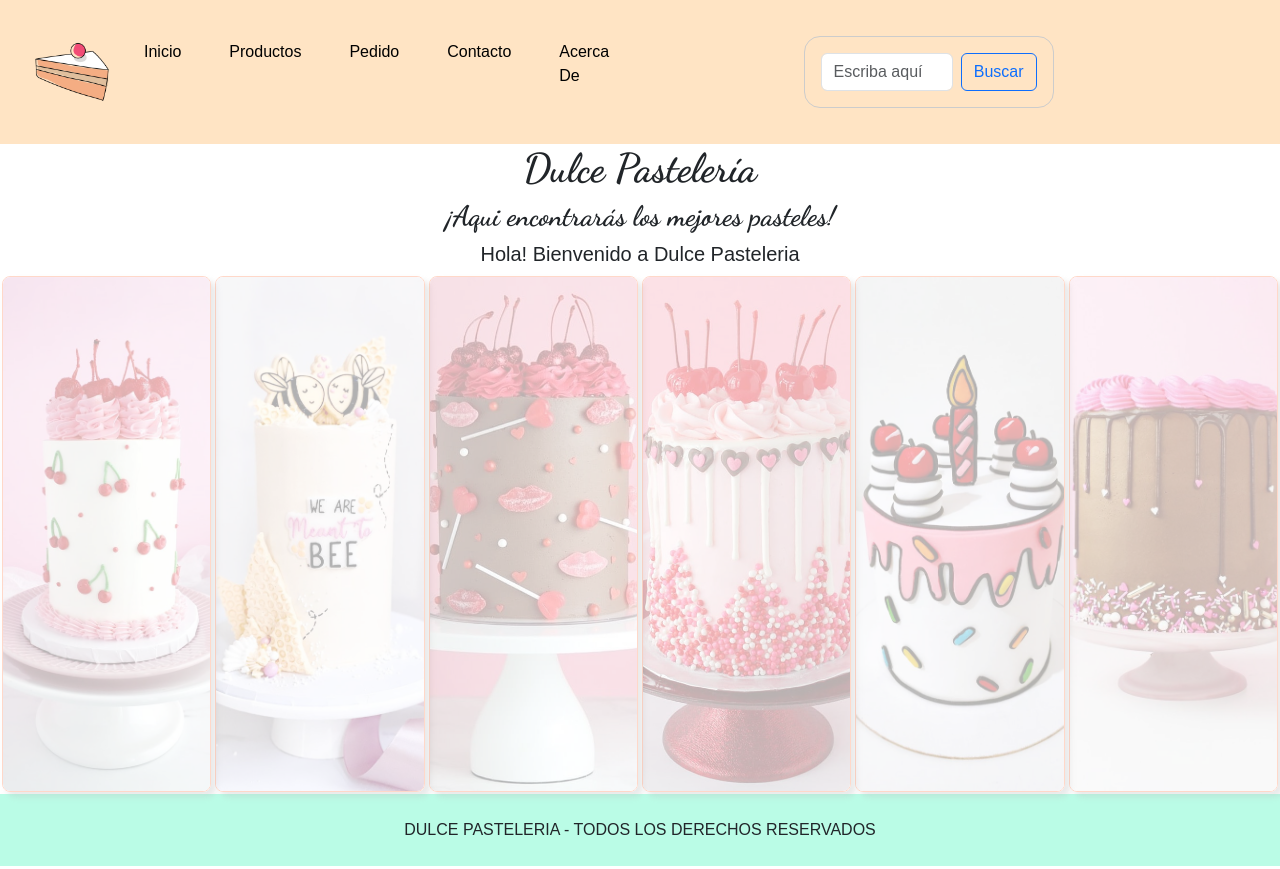
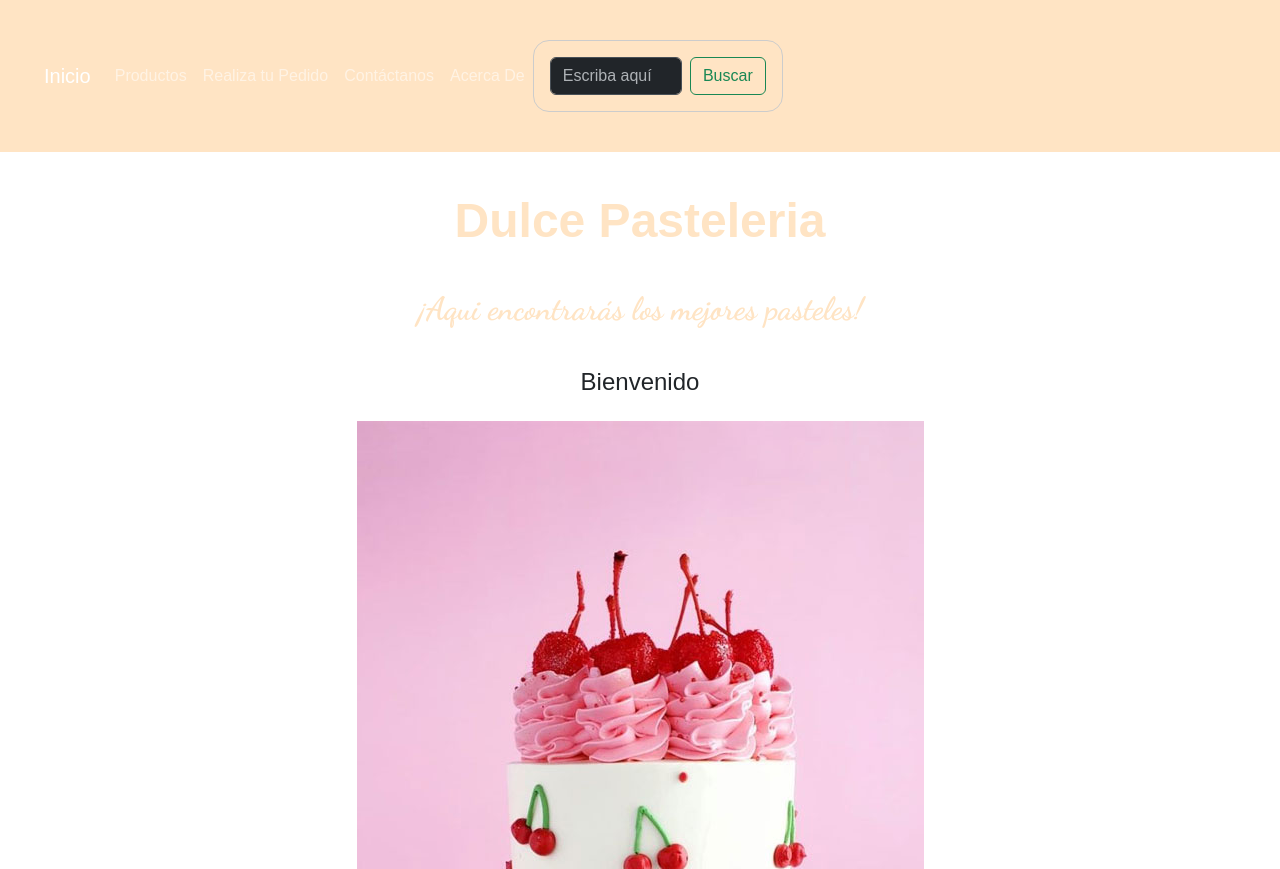
Before and after one commit to TammyPardo/desarrollo-web, a plain HTML site: page index.html in a window 1280 px wide. Shown: the top 869 px of the page. Drawn offline with nearby package versions, Linux system fonts and the light colour scheme.

Commit message:
Update index.html
Se modifica navbar y responsive

```diff
--- a/index.html
+++ b/index.html
@@ -4,65 +4,70 @@
     <meta charset="UTF-8">
     <meta http-equiv="X-UA-Compatible" content="IE=edge">
     <meta name="viewport" content="width=device-width, initial-scale=1.0">
-    <title>Document</title>
-    <link rel="stylesheet" href="https://cdn.jsdelivr.net/npm/bootstrap-icons@1.10.3/font/bootstrap-icons.css">
+    <title>Dulce Pasteleria Pagina Inicial</title>
+    <!--BOOSTRAP-->
+    <link href="https://cdn.jsdelivr.net/npm/bootstrap@5.3.0-alpha3/dist/css/bootstrap.min.css" rel="stylesheet" integrity="sha384-KK94CHFLLe+nY2dmCWGMq91rCGa5gtU4mk92HdvYe+M/SXH301p5ILy+dN9+nJOZ" crossorigin="anonymous">
+    <!--ESTILO CSS-->
     <link rel="stylesheet" href="css/style.css">
+    <!--FUENTE GOOGLE-->
     <link rel="preconnect" href="https://fonts.googleapis.com">
-<link rel="preconnect" href="https://fonts.gstatic.com" crossorigin>
     <link href="https://fonts.googleapis.com/css2?family=Dancing+Script:wght@700&display=swap" rel="stylesheet">
     <link href="https://fonts.googleapis.com/css2?family=Dancing+Script:wght@700&family=Oswald:wght@500&display=swap" rel="stylesheet">
-<link href="https://cdn.jsdelivr.net/npm/bootstrap@5.3.0-alpha3/dist/css/bootstrap.min.css" rel="stylesheet" integrity="sha384-KK94CHFLLe+nY2dmCWGMq91rCGa5gtU4mk92HdvYe+M/SXH301p5ILy+dN9+nJOZ" crossorigin="anonymous">
 </head>
 <body>
+    <!--NAVBAR-->
+    <header>
 
-    <header>
-        <img class="logo" src="img/logo2.png" alt="Logo">
-        <button id="abrir" class="abrir-menu"><i class="bi bi-list"></i></button>
-        <nav class="nav" id="nav">
-            <button class="cerrar-menu" id="cerrar"><i class="bi bi-x"></i></button>
-            <ul class="nav-list">
-                <li><a href="index.html">Inicio</a></li>
-                <li><a href="productos.html">Productos</a></li>
-                <li><a href="pedido.html">Pedido</a></li>
-                <li><a href="contactanos.html">Contacto</a></li>
-                <li><a href="acercaDe.html">Acerca De</a></li>
+        <nav class="navbar navbar-expand-lg bg-bodyltertiary" class="navbar bg-dark" data-bs-theme="dark">
+          <div class="container-fluid">
+            <a class="navbar-brand active" href="index.html">Inicio</a>
+            <button class="navbar-toggler" type="button" data-bs-toggle="collapse" data-bs-target="#navbarSupportedContent" aria-controls="navbarSupportedContent" aria-expanded="false" aria-label="Toggle navigation">
+              <span class="navbar-toggler-icon"></span>
+            </button>
+            <div class="collapse navbar-collapse" id="navbarSupportedContent">
+              <ul class="navbar-nav me-auto mb-2 mb-lg-0">
+                <li class="nav-item">
+                  <a class="nav-link" href="productos.html">Productos</a>
+                </li>
+                <li class="nav-item">
+                  <a class="nav-link" href="pedido.html">Realiza tu Pedido</a>
+                </li>
+                <li class="nav-item">
+                  <a class="nav-link" href="contactanos.html">Contáctanos</a>
+                </li>
+                <li class="nav-item">
+                  <a class="nav-link" href="acercaDe.html">Acerca De</a>
+                </li>
               </ul>
-        </nav>
-        <div class="container-fluid">
               <form class="d-flex" role="search">
                 <input class="form-control me-2" type="search" placeholder="Escriba aquí" aria-label="Search">
-              <button class="btn btn-outline-primary" type="submit">Buscar</button>
+                <button class="btn btn-outline-success" type="submit">Buscar</button>
               </form>
             </div>
+          </div>
+        </nav>
     </header>
-    <main class="contenedor_principal">
-        <h1>Dulce Pastelería</h1>
+    <main>
+        <h1><strong>Dulce Pasteleria</strong></h1>
         <h3>¡Aqui encontrarás los mejores pasteles!</h3>
         <div class="bienvenido">
-            <h5>Hola! Bienvenido a Dulce Pasteleria</h5>
+            <h4>Bienvenido</h4>
         </div>
-
-        <section class="productos">
-            <img src="img/Cake1.jpg">
-            <img src="img/Cake2.jpg">
-            <img src="img/Cake3.jpg">
-            <img src="img/Cake4.jpg">
-            <img src="img/Cake5.jpg">
-            <img src="img/Cake6.jpg">
+          <section class="container d-flex flex-wrap justify-content-center gap-5">
+            <div class="contenedorPrincipal">
+                  <img src="img/Cake1.jpg" alt="">
+                  <img src="img/Cake2.jpg" alt="">
+                  <img src="img/Cake5.jpg" alt="">
+            </div>
           </section>
 
-
     </main>
-    <!-- PIE DE PAGINA -->
-    <footer class="pieDePagina">
-        <p>
     <br>
-            DULCE PASTELERIA - TODOS LOS DERECHOS RESERVADOS
-        </p>
-        <a href="" target="_blank" rel="n"></a>
-        <a href=""></a>
-
+    <!--PIE DE PAGINA-->
+    <footer>
+        <h4>Todos los derechos Reservados - Dulce Pasteleria</h4>
     </footer>
-    <script src="main.js"></script>
+    <!--BOOSTRAP -->
+    <script src="https://cdn.jsdelivr.net/npm/bootstrap@5.3.0-alpha3/dist/js/bootstrap.bundle.min.js" integrity="sha384-ENjdO4Dr2bkBIFxQpeoTz1HIcje39Wm4jDKdf19U8gI4ddQ3GYNS7NTKfAdVQSZe" crossorigin="anonymous"></script>
 </body>
 </html>
```
Lines whose indentation alone changed are shown as unchanged.
